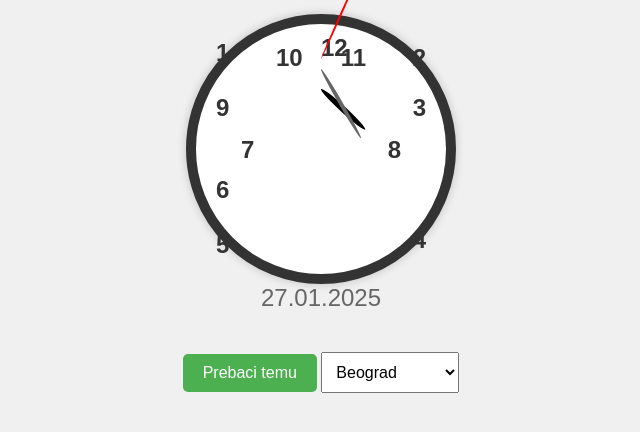
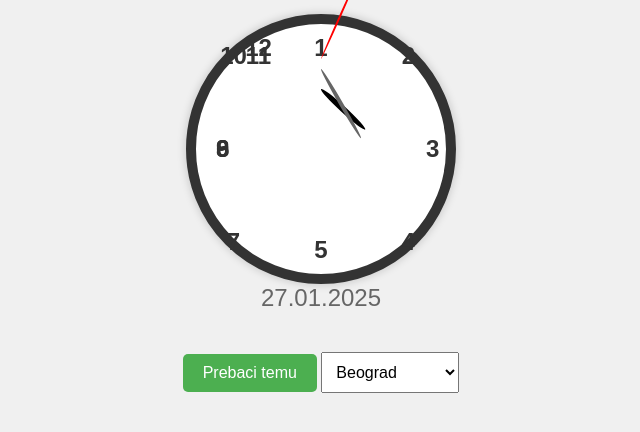
Before and after one commit to milosss123/LiveTime, a plain HTML site: page index.html in a window 1280 px wide. Shown: the part 106-538 px from the top of the page, without its empty margins (319-959 px from the left). Drawn offline with Linux system fonts and the light colour scheme.

Commit message:
Add files via upload

```diff
--- a/styles.css
+++ b/styles.css
@@ -25,7 +25,7 @@ h1 {
   box-shadow: 0 0 10px rgba(0, 0, 0, 0.2);
 }
 
-/* Brojevi sata */
+/* Pozicioniranje brojeva */
 .broj {
   position: absolute;
   font-size: 1.5rem;
@@ -33,18 +33,18 @@ h1 {
   color: #333;
 }
 
-#broj1 { top: 15px; left: 20px; }
-#broj2 { top: 20px; right: 20px; }
-#broj3 { top: 70px; right: 20px; }
-#broj4 { bottom: 20px; right: 20px; }
-#broj5 { bottom: 15px; left: 20px; }
-#broj6 { bottom: 70px; left: 20px; }
-#broj7 { bottom: 110px; left: 45px; }
-#broj8 { bottom: 110px; right: 45px; }
-#broj9 { top: 70px; left: 20px; }
-#broj10 { top: 20px; left: 80px; }
-#broj11 { top: 20px; right: 80px; }
-#broj12 { top: 10px; left: 125px; }
+#broj1 { top: 10px; left: 50%; transform: translateX(-50%); }
+#broj2 { top: 18px; left: 85%; transform: translateX(-50%); }
+#broj3 { top: 50%; left: 92%; transform: translateY(-50%); }
+#broj4 { bottom: 18px; left: 85%; transform: translateX(-50%); }
+#broj5 { bottom: 10px; left: 50%; transform: translateX(-50%); }
+#broj6 { bottom: 50%; left: 8%; transform: translateY(50%); }
+#broj7 { bottom: 18px; left: 15%; transform: translateX(-50%); }
+#broj8 { top: 50%; left: 8%; transform: translateY(-50%); }
+#broj9 { top: 50%; left: 8%; transform: translateY(-50%); }
+#broj10 { top: 18px; left: 15%; transform: translateX(-50%); }
+#broj11 { top: 18px; left: 25%; transform: translateX(-50%); }
+#broj12 { top: 10px; left: 25%; transform: translateX(-50%); }
 
 .kazaljka {
   position: absolute;
```
